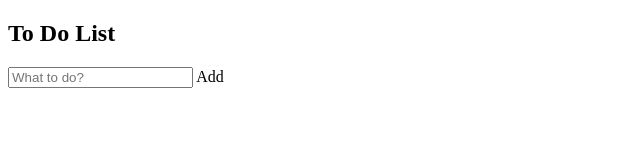
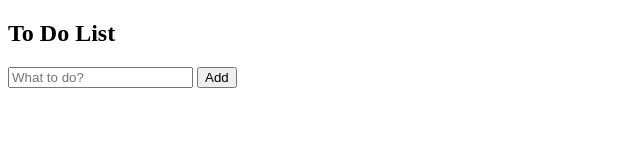
Before and after one commit to brightbawuah/MonkeyBusiness, a website: page To-Dp.html in a window 1280 px wide. Shown: the full height of the page, 0-640 px from the left. Drawn offline with Linux system fonts and the light colour scheme.

Commit message:
Update To-Dp.html
add button

```diff
--- a/To-Dp.html
+++ b/To-Dp.html
@@ -12,7 +12,7 @@
     <div id="wrapper" class="Header">
         <h2>To Do List</h2>
         <input type="text" id="UserInput" placeholder="What to do?">
-        <span onclick="newElement()" class="addBtn">Add</span>
+        <button><span onclick="newElement()" class="addBtn">Add</span></button>
       </div>
 
       <ul id="todolist">
```
